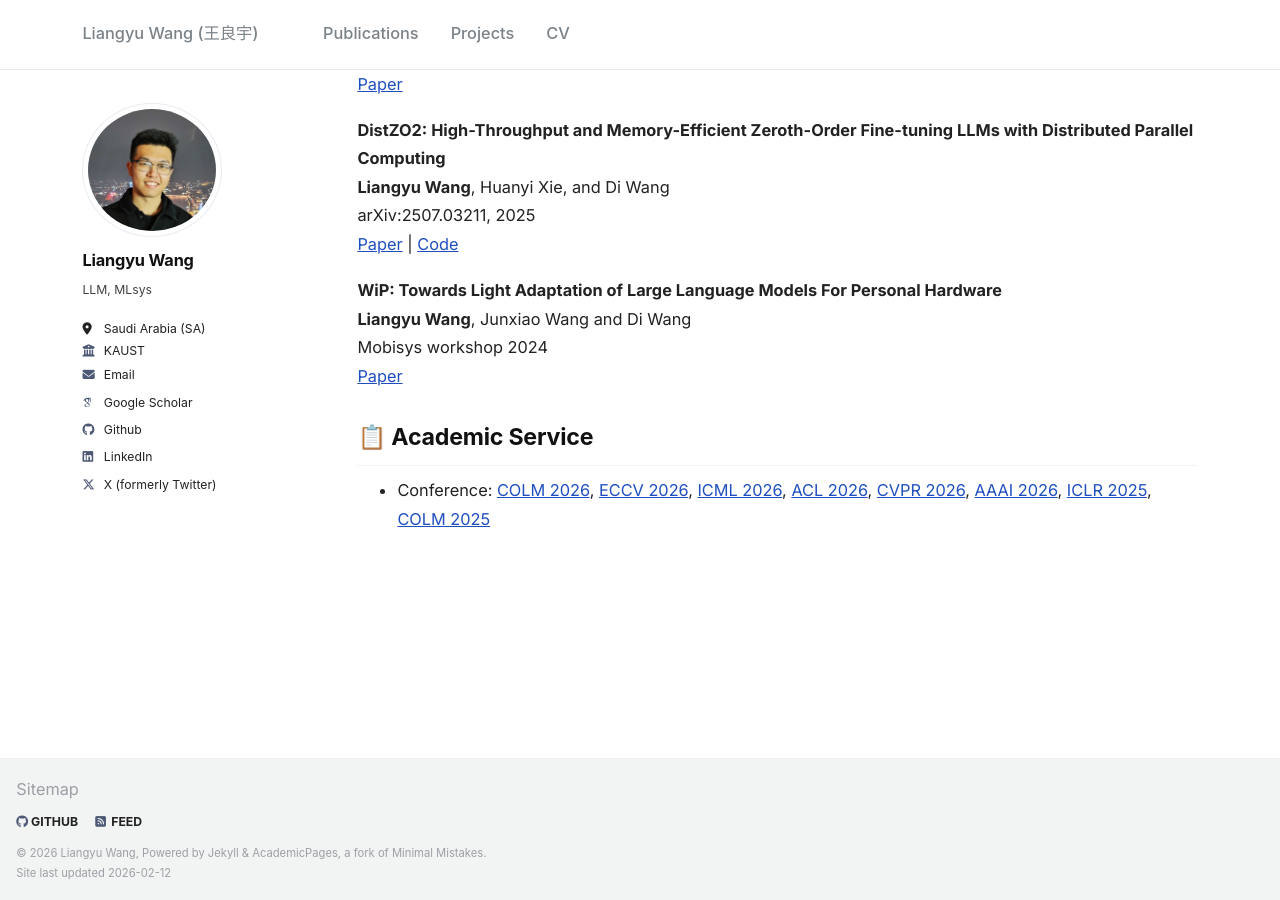
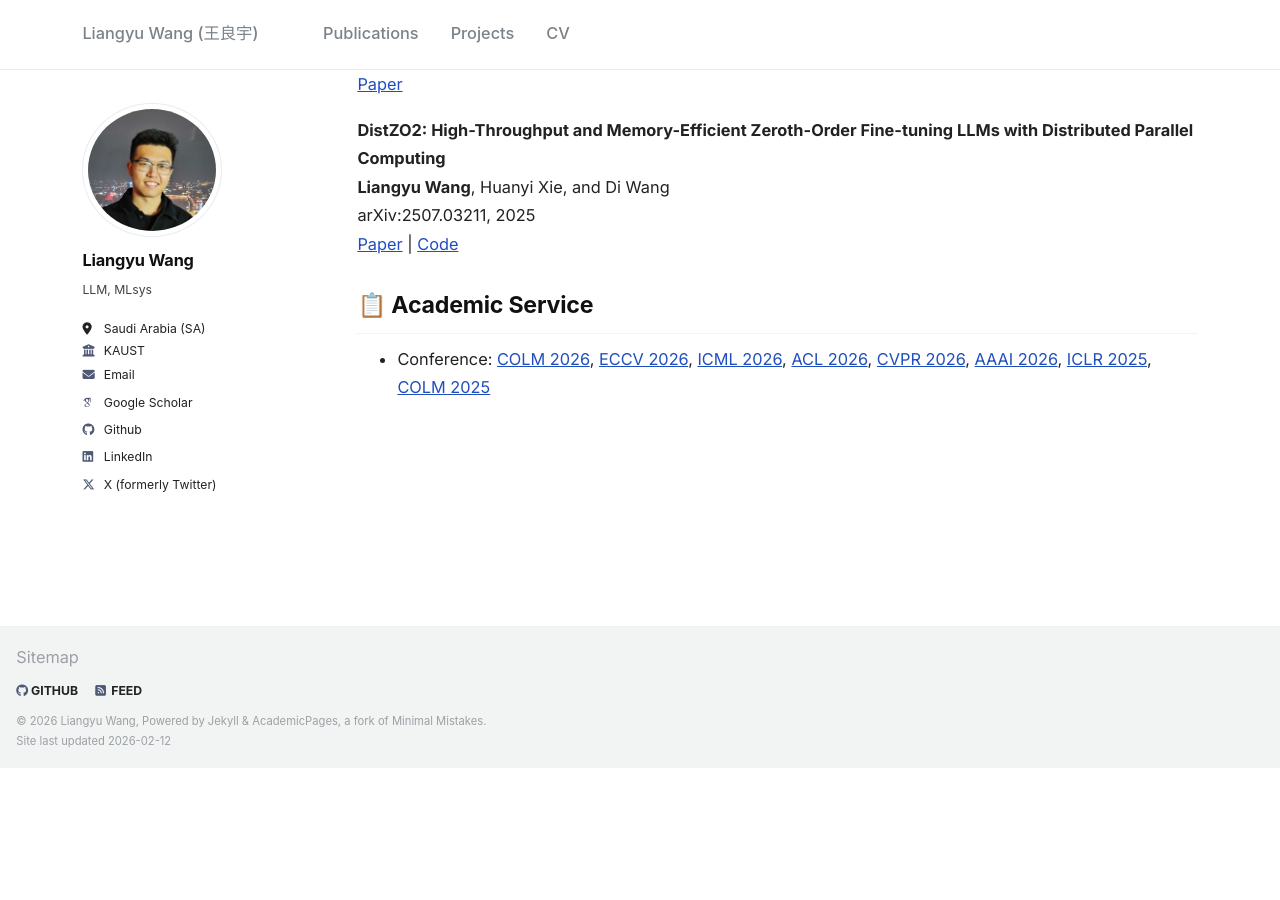
Before and after one commit to liangyuwang/liangyuwang.github.io, a Jekyll site: the page built from _pages/about.md, in a window 1280 px wide and 900 px high, scrolled down 2128 px. Built offline with Jekyll 4.4.1, drawn with Linux system fonts in a browser that asks for light colours; some web fonts are replaced; after the commit the page ends 2896 px from its top, so only the background shows below that.

Commit message:
polish about

```diff
--- a/_pages/about.md
+++ b/_pages/about.md
@@ -129,13 +129,6 @@ arXiv:2506.22950, 2025<br>
 arXiv:2507.03211, 2025<br>
 <a href="https://arxiv.org/pdf/2507.03211">Paper</a> | <a href="https://github.com/liangyuwang/zo2">Code</a>
 </div>
-
-<div class="publication-item">
-<strong>WiP: Towards Light Adaptation of Large Language Models For Personal Hardware</strong><br>
-<strong>Liangyu Wang</strong>, Junxiao Wang and Di Wang<br>
-Mobisys workshop 2024<br>
-<a href="https://dl.acm.org/doi/pdf/10.1145/3662006.3662065">Paper</a>
-</div>
 </div>
 
 <div class="about-section reviewer-section">
```
